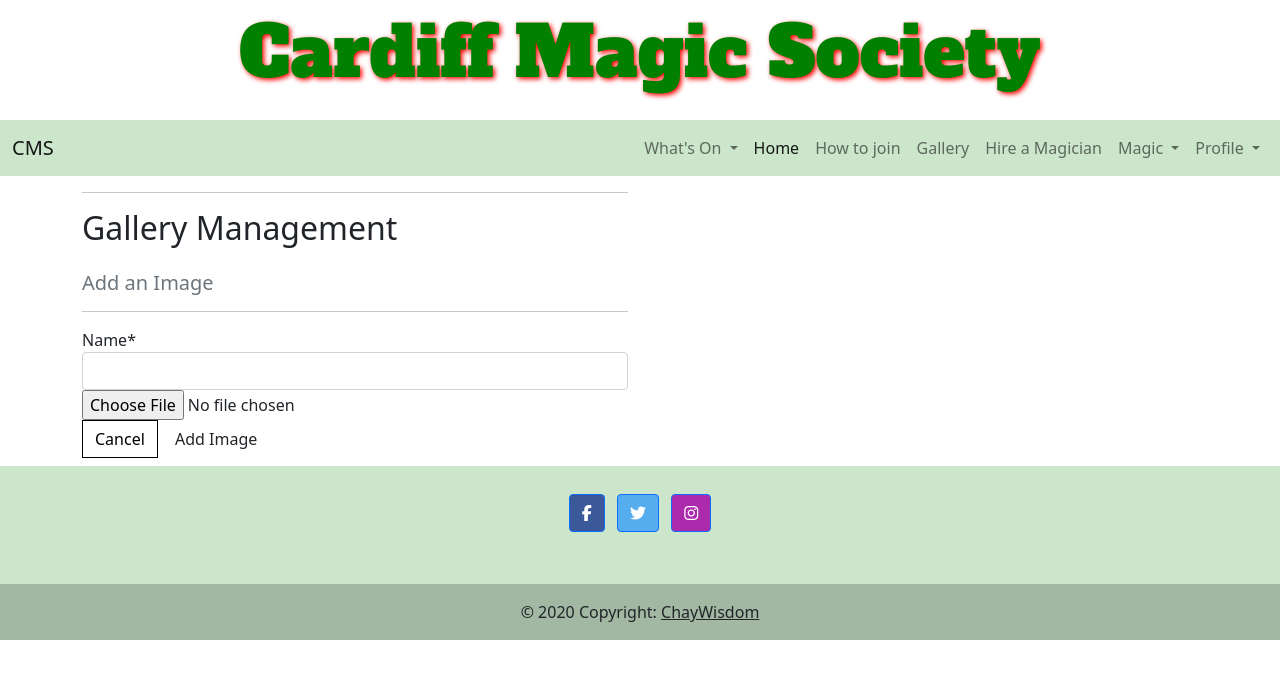
After one commit to Chayno1/Milestone-project-4-Cardiff-Magic-Society, a Django app: page /gallery/add/ in a window 1280 px wide. The commit adds this page. Shown: the top 679 px of the page. Run offline with Django 4.2, Linux system fonts and the light colour scheme; the visitor is signed in with stand-in values (Sample User, id 1); some libraries are stand-ins or nearby versions.

Commit message:
added add image to gallery function

```diff
--- /dev/null
+++ b/gallery/forms.py
@@ -0,0 +1,9 @@
+from django import forms
+from .models import Gallery
+
+
+class GalleryForm(forms.ModelForm):
+
+    class Meta:
+        model = Gallery
+        fields = '__all__'
--- /dev/null
+++ b/gallery/templates/gallery/add_image.html
@@ -0,0 +1,43 @@
+{% extends "base.html" %}
+{% load static %}
+
+{% block page_header %}
+    <div class="container header-container">
+        <div class="row">
+            <div class="col"></div>
+        </div>
+    </div>
+{% endblock %}
+
+{% block content %}
+    <div class="overlay"></div>
+    <div class="container">
+        <div class="row">
+            <div class="col-12 col-md-6">
+                <hr>
+                <h2 class="logo-font mb-4">Gallery Management</h2>
+                <h5 class="text-muted">Add an Image</h5>
+                <hr>
+            </div>
+        </div>
+
+        <div class="row">
+            <div class="col-12 col-md-6">
+                <form method="POST" action="{% url 'add_image' %}" class="form mb-2" enctype="multipart/form-data">
+                    {% csrf_token %}
+                    {% for field in form %}
+                        {% if field.name != 'image' %}
+                            {{ field | as_crispy_field }}
+                        {% else %}
+                            {{ field }}
+                        {% endif %}
+                    {% endfor %}
+                    <div class="text-right">
+                        <a class="btn btn-outline-black rounded-0" href="{% url 'gallery' %}">Cancel</a>
+                        <button class="btn btn-black rounded-0" type="submit">Add Image</button>
+                    </div>
+                </form>
+            </div>
+        </div>
+    </div>
+{% endblock %}
--- a/gallery/templates/gallery/gallery.html
+++ b/gallery/templates/gallery/gallery.html
@@ -11,7 +11,7 @@
                 <div class="col-sm-6 col-md-6 col-lg-4 col-xl-3">
                     <div class="card">
                         <a href="">
-                            <img class="card-img-top img-fluid gallery_img" src="{{ img.image.url }}" alt="club photos" width="600" height="400">
+                            <img class="card-img-top img-fluid gallery_img" src="{{ img.image.url }}" alt="club photos">
                         </a>
                     </div>
                 </div>
--- a/gallery/urls.py
+++ b/gallery/urls.py
@@ -1,7 +1,7 @@
-from django.contrib import admin
 from django.urls import path
 from . import views
 
 urlpatterns = [
     path('', views.all_images, name='gallery'),
+    path('add/', views.add_image, name='add_image'),
 ]
--- a/gallery/views.py
+++ b/gallery/views.py
@@ -1,5 +1,9 @@
-from django.shortcuts import render
+from django.shortcuts import render, redirect, reverse, get_object_or_404
+from django.contrib import messages
+from django.contrib.auth.decorators import login_required
+from django.db.models import Q
 from .models import Gallery
+from .forms import GalleryForm
 
 # Create your views here.
 def all_images(request):
@@ -11,3 +15,29 @@ def all_images(request):
     }
 
     return render(request, 'gallery/gallery.html', context)
+
+
+@login_required
+def add_image(request):
+    """ Add a image to gallery """
+    if not request.user.is_superuser:
+        messages.error(request, 'Sorry, only site admin can do that.')
+        return redirect(reverse('home'))
+
+    if request.method == 'POST':
+        form = GalleryForm(request.POST, request.FILES)
+        if form.is_valid():
+            product = form.save()
+            messages.success(request, 'Successfully added image!')
+            return redirect(reverse('gallery'))
+        else:
+            messages.error(request, 'Failed to add image. Please ensure the form is valid.')
+    else:
+        form = GalleryForm()
+
+    template = 'gallery/add_image.html'
+    context = {
+        'form': form,
+    }
+
+    return render(request, template, context)
--- a/management/templates/management/management.html
+++ b/management/templates/management/management.html
@@ -18,7 +18,7 @@
             <a href="{% url 'add_product' %}" class="btn btn-danger btn-lg" tabindex="-1" role="button" aria-disabled="true">Add Product</a>
         </div>
         <div class="col-12 col-lg-6">
-
+            <a href="{% url 'add_image' %}" class="btn btn-danger btn-lg" tabindex="-1" role="button" aria-disabled="true">Add Image</a>
         </div>
     </div>
 {% endblock%}
```
Also changed, not shown: media/Screenshot_2022-04-08_at_18.54.48.png (added).
